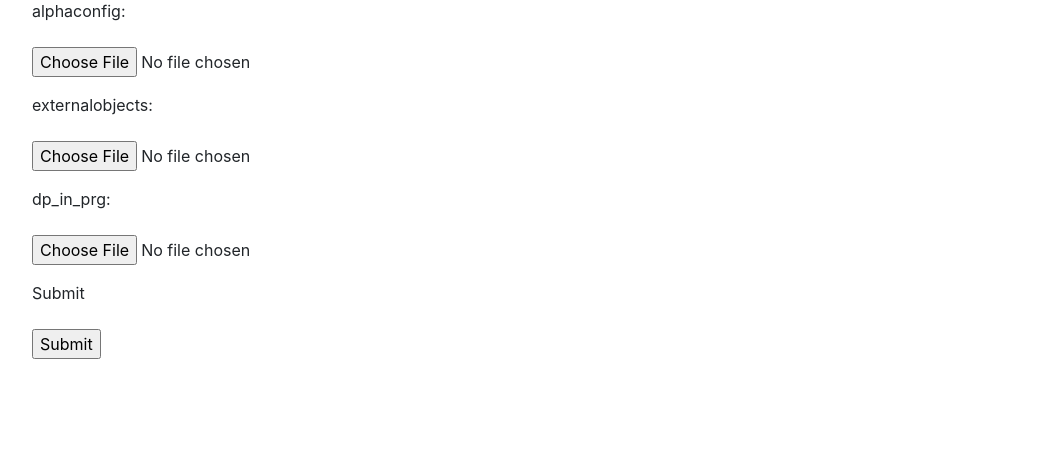
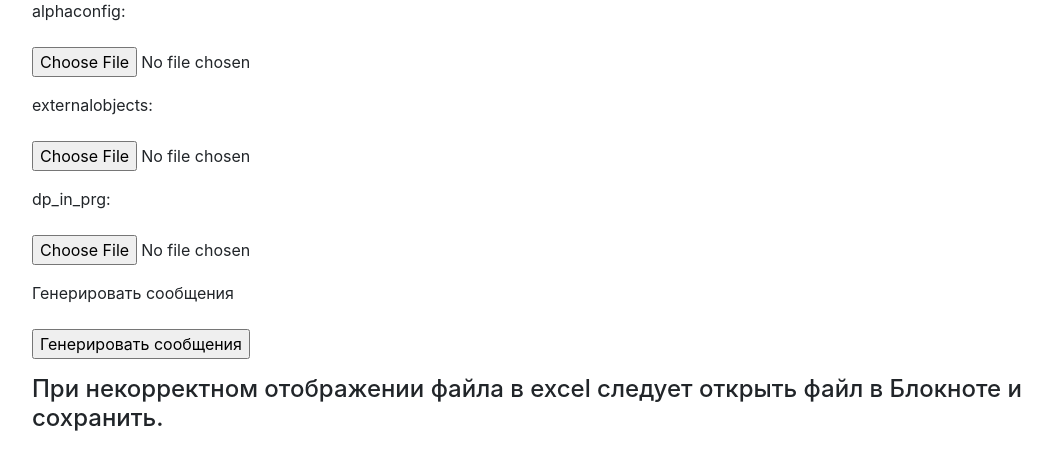
Before and after one commit to mozzhegorov/SintekMessagesParse, a Flask app: page /sintekmsg/ in a window 1280 px wide. Shown: the part 113-583 px from the top of the page, without its empty margins (53-1105 px from the left). Run offline with Flask 2, Linux system fonts and the light colour scheme.

Commit message:
host 0.0.0.0

```diff
--- a/form.py
+++ b/form.py
@@ -16,7 +16,7 @@ class SintekMSGGenerate(FlaskForm):
     alphaconfig = FileField("alphaconfig: ", validators=[DataRequired()])
     externalobjects = FileField("externalobjects: ", validators=[DataRequired()])
     dp_in_prg = FileField("dp_in_prg: ", validators=[DataRequired()])
-    submit = SubmitField("Submit")
+    submit = SubmitField("Генерировать сообщения")
 
 
 class HEX2DEC(FlaskForm):
--- a/main.py
+++ b/main.py
@@ -155,6 +155,7 @@ def newcsv(data, fieldnames=""):
         quotechar=";",
     )
 
+    wr.writerow(("Сообщение", "Цвет", "Звук", "Severity", ))
     for item in data:
         wr.writerow(item)
 
--- a/templates/sintek_msg_generate.html
+++ b/templates/sintek_msg_generate.html
@@ -19,4 +19,7 @@
     {% endfor %}
 
 </form>
+<h4>
+	При некорректном отображении файла в excel следует открыть файл в Блокноте и сохранить.
+</h4>
 {% endblock %}
```
